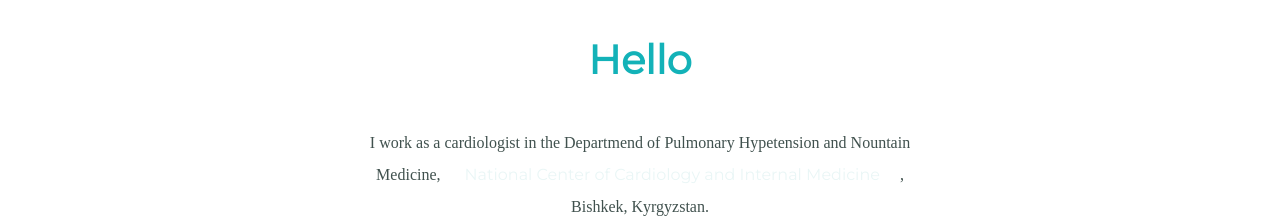
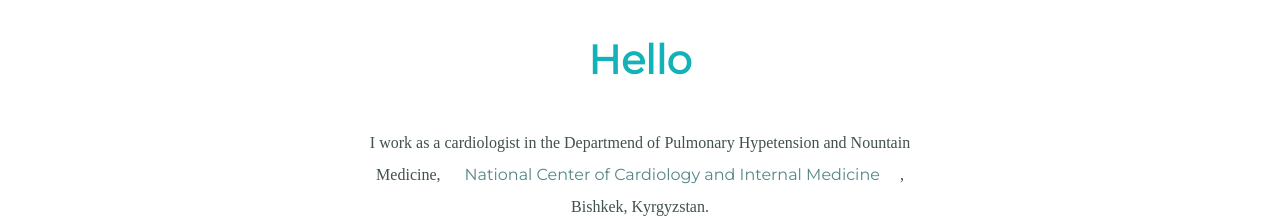
Before and after one commit to KubatbekM/CV-2, a plain HTML site: page index.html in a window 1280 px wide. In both pictures the pointer is over the link "National Center of Cardiology and Internal Medicine". Shown: the part 581-800 px from the top of the page. Drawn offline with Linux system fonts and the light colour scheme.

Commit message:
changed the bgc of hover

```diff
--- a/css/style.css
+++ b/css/style.css
@@ -93,7 +93,7 @@ a {
   margin: 10px 20px;
 }
 a:hover {
-  color: #eaf6f6;
+  color: #548686;
 }
 .edu-table {
   margin: 0 auto;
```
